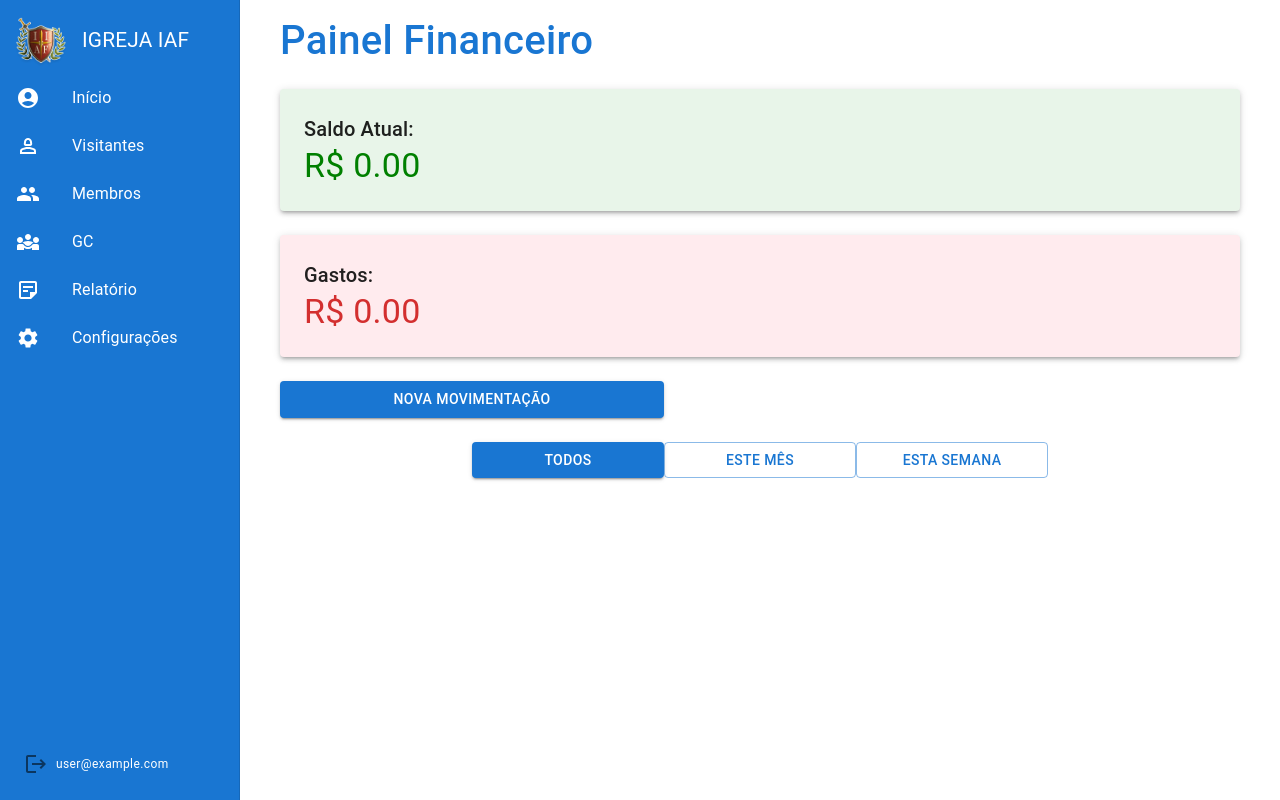
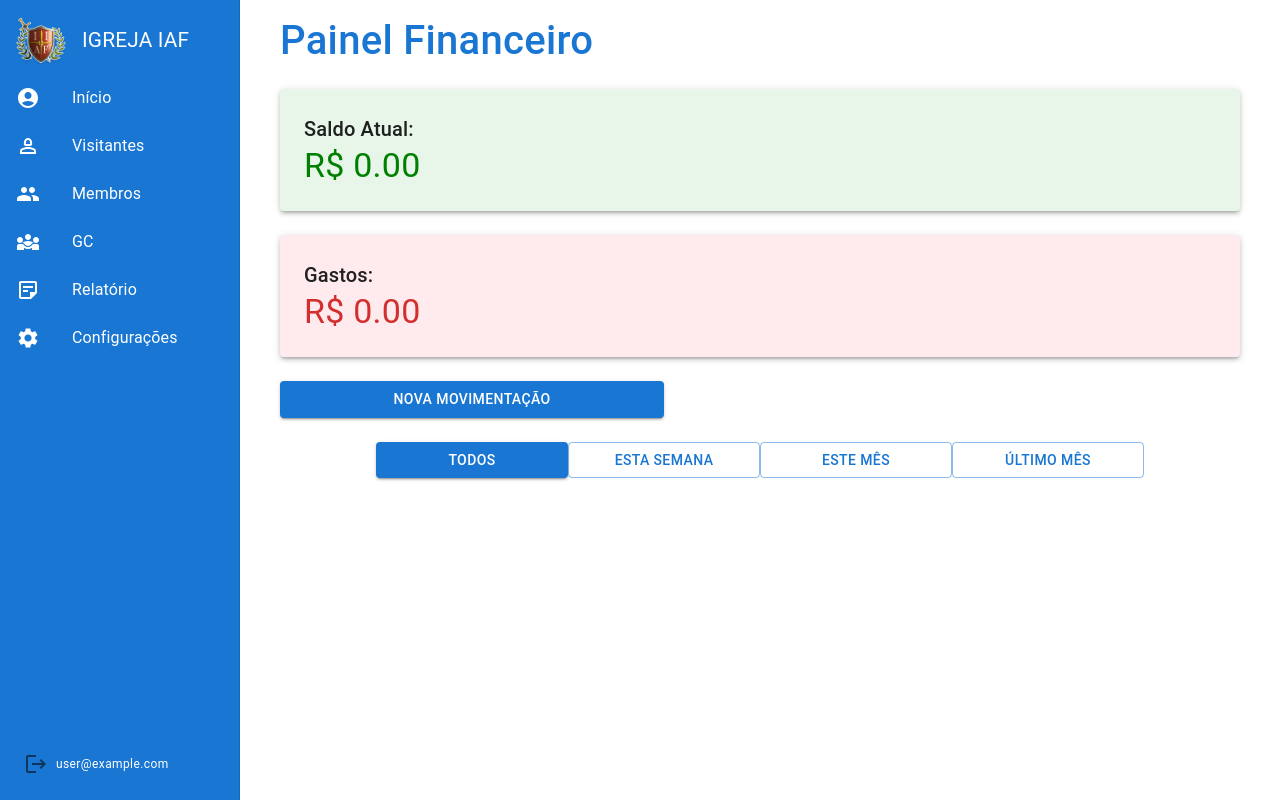
Before and after one commit to RamonRodSou/GestorChurch, a React (Vite) app: page /dashboard/1/financial in a window 1280 px wide. Built offline with nearby package versions, Linux system fonts and the light colour scheme; no server answers; the database is empty; sample sign-in values are in the browser's storage.

Commit message:
feature-012 - feat: colocando filtro por tipo de membro no componente MemberData e filtro do mes e semana no componente de finanças

```diff
--- a/libs/domain/src/lib/utils/dateUtils.ts
+++ b/libs/domain/src/lib/utils/dateUtils.ts
@@ -22,4 +22,12 @@ export class DateUtil {
 
         return date.getMonth() === now.getMonth() && date.getFullYear() === now.getFullYear();
     }
+
+
+    static isDateInLastMonth(dateStr: string) {
+        const date = new Date(dateStr);
+        const now = new Date();
+
+        return date.getMonth() === now.getMonth() - 1 && date.getFullYear() === now.getFullYear();
+    }
 }
--- a/src/components/dashboard/pages/financial-data/financial-card/FinancialCard.tsx
+++ b/src/components/dashboard/pages/financial-data/financial-card/FinancialCard.tsx
@@ -1,14 +1,21 @@
 import './financial-card.scss'
 import { Financial } from "@domain/financial";
-import { Box, Paper, Typography, Button, ButtonGroup } from "@mui/material";
+import { Box, Paper, Typography, Button } from "@mui/material";
 import { findAllFinancials } from "@service/FinancialService";
 import { useEffect, useState } from "react";
 import { MoneyMovement } from '@domain/enums';
 import { DateUtil } from "@domain/utils";
 
+enum Period {
+    ALL = 'TODOS',
+    CURRENT_MONTH = 'ESTE MÊS',
+    LAST_MONTH = 'ÚLTIMO MÊS',
+    CURRENT_WEEK = 'ESTA SEMANA'
+}
+
 export default function FinancialCard() {
     const [financials, setFinancials] = useState<Financial[]>([]);
-    const [filter, setFilter] = useState<'all' | 'month' | 'week'>('all');
+    const [filter, setFilter] = useState<Period>(Period.ALL);
 
     useEffect(() => {
         findAllFinancials()
@@ -17,11 +24,14 @@ export default function FinancialCard() {
     }, []);
 
     const filtered = financials.filter(item => {
-        if (filter === 'month')
+        if (filter === Period.ALL)
+            return DateUtil.isDateInCurrentWeek(item.createdAt);
+
+        if (filter === Period.CURRENT_MONTH)
             return DateUtil.isDateInCurrentMonth(item.createdAt);
 
-        if (filter === 'week')
-            return DateUtil.isDateInCurrentWeek(item.createdAt);
+        if (filter ===  Period.LAST_MONTH)
+            return DateUtil.isDateInLastMonth(item.createdAt);
 
         return true;
     });
@@ -29,15 +39,19 @@ export default function FinancialCard() {
     return (
         <Box>
             <Box className='boxFilter'>
-                <Button variant={filter === 'all' ? 'contained' : 'outlined'} onClick={() => setFilter('all')}>
-                    Todos
+                <Button variant={filter === Period.ALL ? 'contained' : 'outlined'} onClick={() => setFilter(Period.ALL)}>
+                    {Period.ALL}
                 </Button>
-                <Button variant={filter === 'month' ? 'contained' : 'outlined'} onClick={() => setFilter('month')}>
-                    Este Mês
+                <Button variant={filter === Period.CURRENT_WEEK ? 'contained' : 'outlined'} onClick={() => setFilter(Period.CURRENT_WEEK)}>
+                    {Period.CURRENT_WEEK}
                 </Button>
-                <Button variant={filter === 'week' ? 'contained' : 'outlined'} onClick={() => setFilter('week')}>
-                    Esta Semana
+                <Button variant={filter === Period.CURRENT_MONTH ? 'contained' : 'outlined'} onClick={() => setFilter(Period.CURRENT_MONTH)}>
+                   {Period.CURRENT_MONTH}
                 </Button>
+                <Button variant={filter === Period.LAST_MONTH ? 'contained' : 'outlined'} onClick={() => setFilter(Period.LAST_MONTH)}>
+                    {Period.LAST_MONTH}
+                </Button>
+
             </Box>
 
             <Box className="service-order">
```
